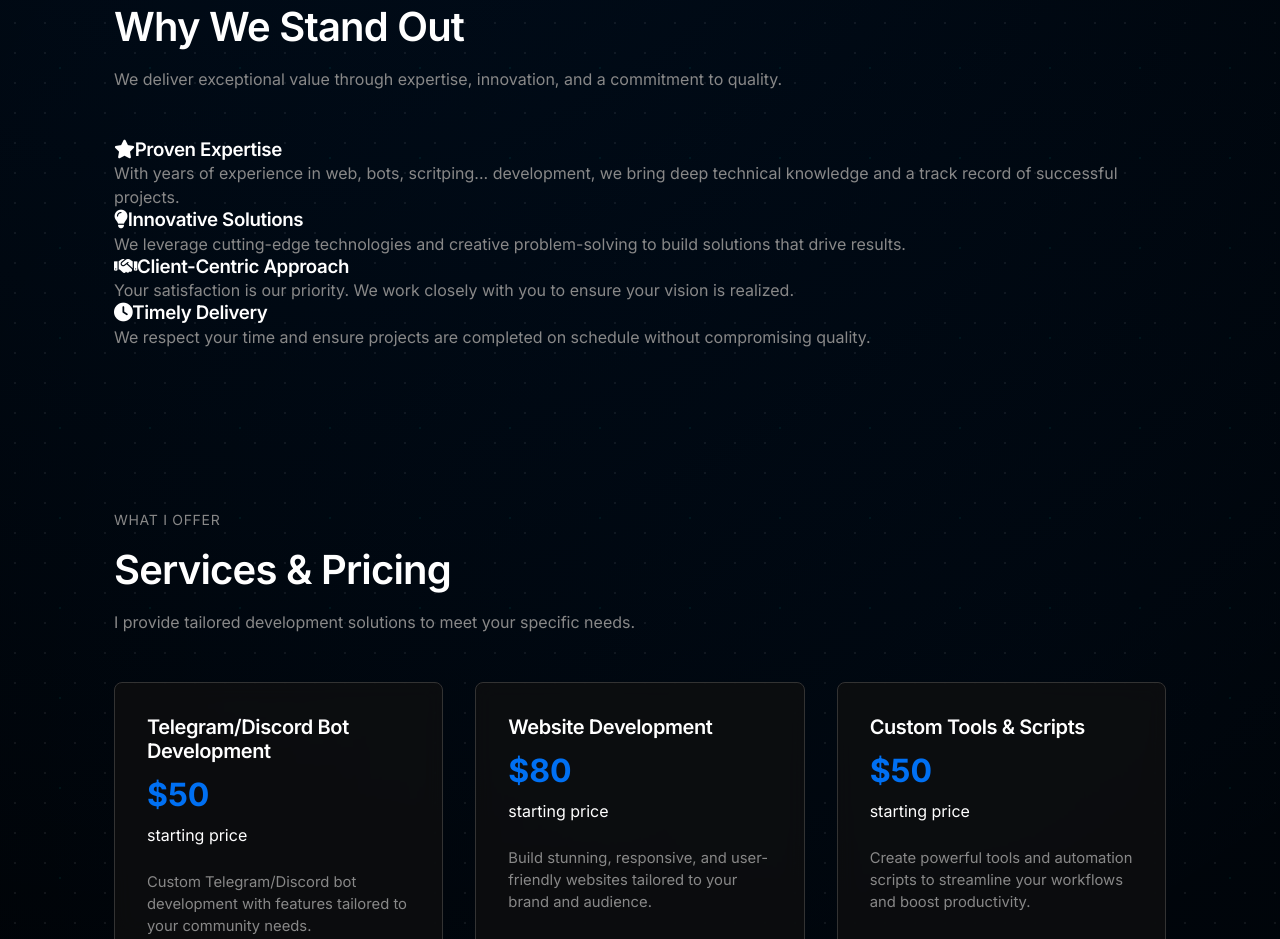
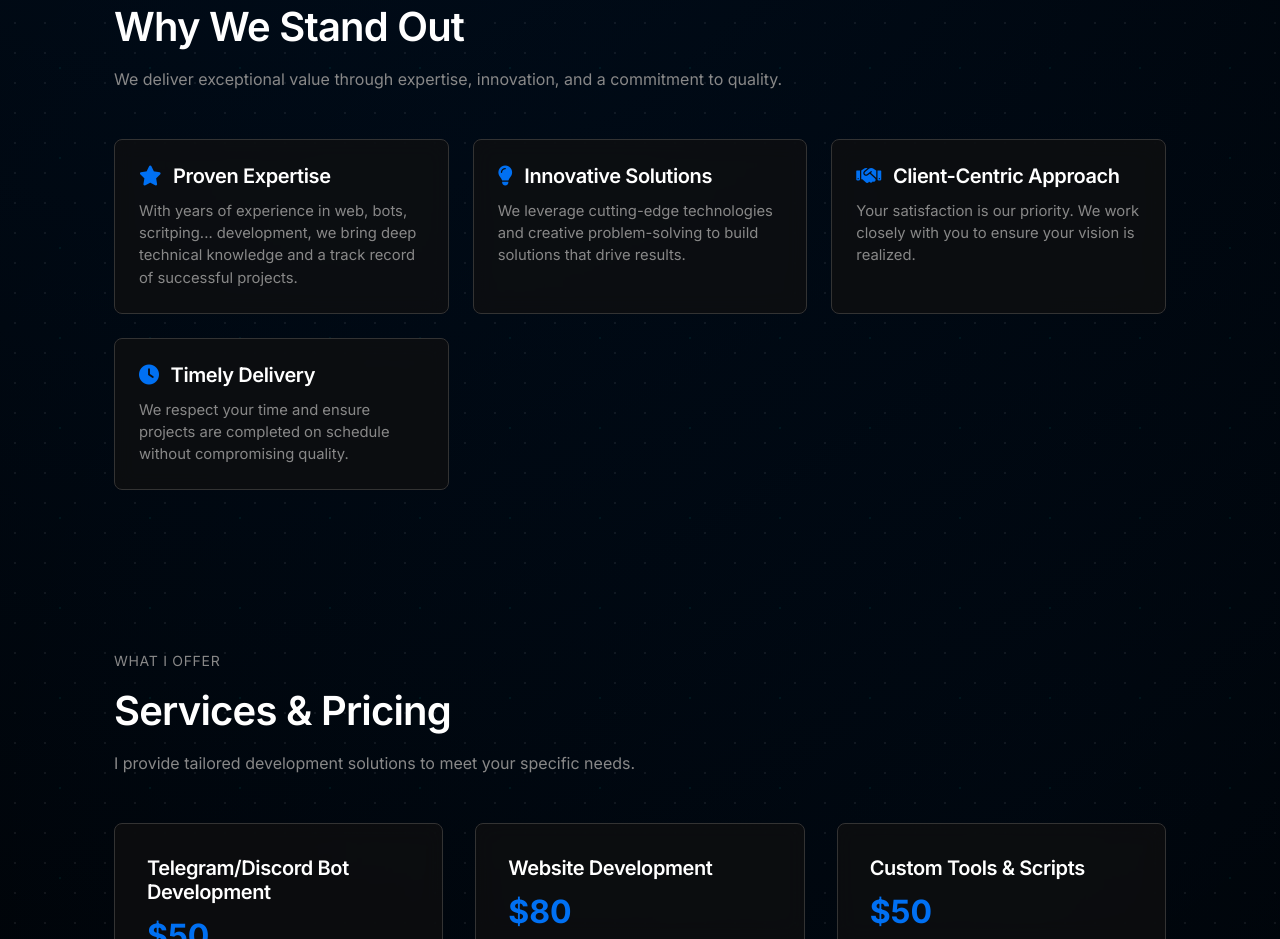
Before and after one commit to drugc/gt-vblty-h-ryt-vhv-t-yb, a plain HTML site: page index.html in a window 1280 px wide. Shown: the part 1432-2371 px from the top of the page. Drawn offline with Linux system fonts and the light colour scheme.

Commit message:
Update styles.css

```diff
--- a/styles.css
+++ b/styles.css
@@ -800,3 +800,65 @@ body.custom-cursor button {
         cursor: pointer;
     }
 }
+
+.why-us-grid {
+    display: grid;
+    grid-template-columns: repeat(auto-fill, minmax(250px, 1fr));
+    gap: 1.5rem;
+    margin-top: 2rem;
+}
+
+.why-us-card {
+    background-color: rgba(17, 17, 17, 0.7);
+    border-radius: var(--radius);
+    padding: 1.5rem;
+    border: 1px solid var(--border);
+    transition: var(--transition);
+    backdrop-filter: blur(10px);
+    -webkit-backdrop-filter: blur(10px);
+    position: relative;
+    overflow: hidden;
+}
+
+.why-us-card::before {
+    content: '';
+    position: absolute;
+    top: -100%;
+    left: -100%;
+    width: 100%;
+    height: 100%;
+    background: radial-gradient(circle, rgba(0, 112, 243, 0.05) 0%, transparent 70%);
+    opacity: 0;
+    transition: opacity 0.3s;
+}
+
+.why-us-card:hover {
+    background-color: rgba(23, 23, 23, 0.8);
+    transform: translateY(-3px);
+    border-color: var(--accent);
+    box-shadow: 0 5px 15px rgba(0, 0, 0, 0.3);
+}
+
+.why-us-card:hover::before {
+    opacity: 1;
+    transform: translate(100%, 100%);
+    transition: transform 0.8s, opacity 0.3s;
+}
+
+.why-us-card h3 {
+    font-size: 1.25rem;
+    margin-bottom: 0.75rem;
+    display: flex;
+    align-items: center;
+    gap: 0.75rem;
+}
+
+.why-us-card i {
+    color: var(--accent);
+    font-size: 1.25rem;
+}
+
+.why-us-card p {
+    font-size: 0.925rem;
+    color: var(--muted);
+}
```
